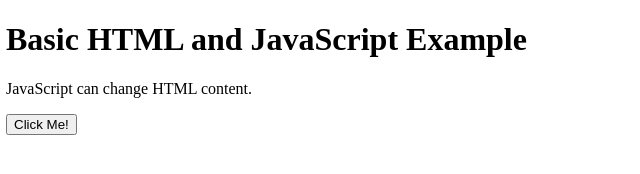
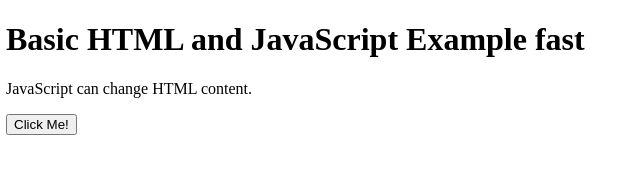
Before and after one commit to fareed77/HTML-and-CSS-Projects, a plain HTML site: page Basic_HTML_and_JavaScript_1/Basic_HTML_2.html in a window 1280 px wide. Shown: the full height of the page, 2-642 px from the left. Drawn offline with Linux system fonts and the light colour scheme.

Commit message:
new line added

```diff
--- a/Basic_HTML_and_JavaScript_1/Basic_HTML_2.html
+++ b/Basic_HTML_and_JavaScript_1/Basic_HTML_2.html
@@ -7,7 +7,7 @@
 </head>
 <script src="Basic_JavaScript_2.js"></script>
 <body>
-    <h1>Basic HTML and JavaScript Example</h1>
+    <h1>Basic HTML and JavaScript Example fast</h1>
 
     <p id="demo">JavaScript can change HTML content.</p>
 
```
